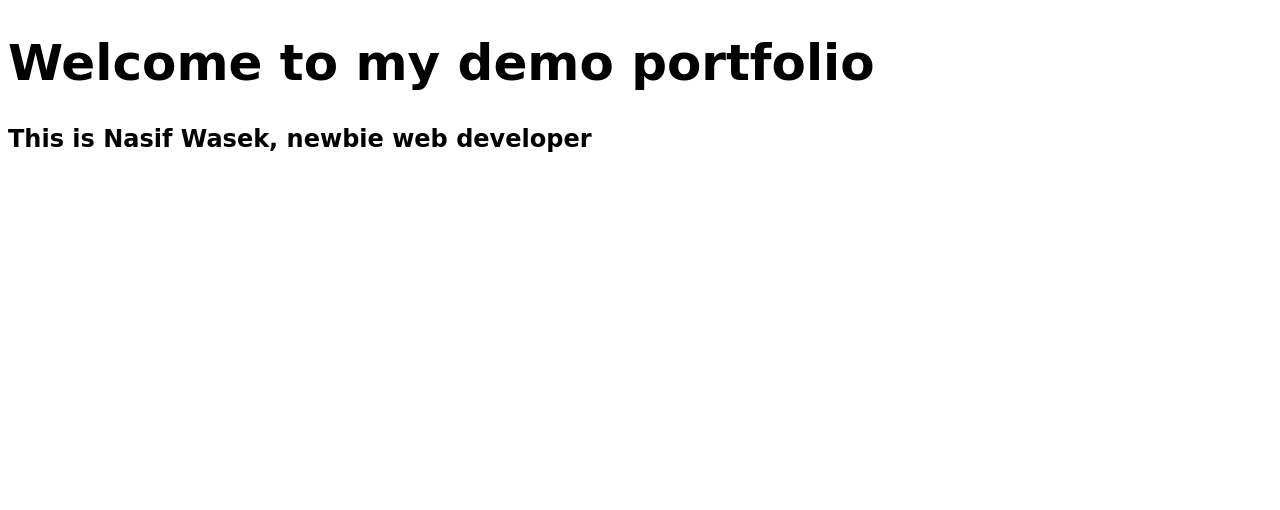
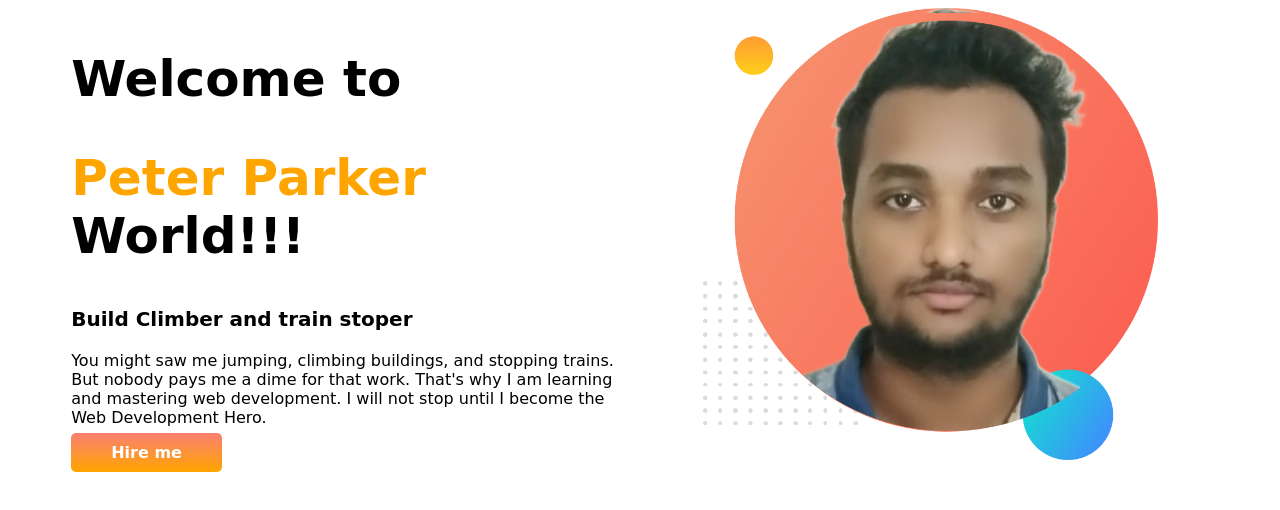
Before and after one commit to nasiffahim/demo-portfolio, a plain HTML site: page index.html in a window 1280 px wide. Drawn offline with Linux system fonts and the light colour scheme; a web font is replaced by a local one.

Commit message:
added some new styles and sections

```diff
--- a/index.html
+++ b/index.html
@@ -1,5 +1,6 @@
 <!DOCTYPE html>
 <html lang="en">
+
 <head>
     <meta charset="UTF-8">
     <meta http-equiv="X-UA-Compatible" content="IE=edge">
@@ -10,8 +11,25 @@
     <link href="https://fonts.googleapis.com/css2?family=Moon+Dance&display=swap" rel="stylesheet">
     <link rel="stylesheet" href="style.css">
 </head>
+
 <body>
-    <h1>Welcome to my demo portfolio</h1>
-    <h2>This is Nasif Wasek, newbie web developer</h2>
+    <section>
+        <div class="half-width">
+            <h1>Welcome to</h1>
+            <h1><span class="org-clr">Peter Parker</span> World!!!</h1>
+            <h3>Build Climber and train stoper</h3>
+            <p>You might saw me jumping, climbing buildings, and stopping trains. But nobody pays me a dime for that
+                work.
+                That's why I am learning and mastering web development. I will not stop until I become the Web
+                Development
+                Hero.</p>
+            <a class="link-button" target="_blank" href="https://www.linkedin.com/in/nasif-wasek-fahim-4539a4208/">Hire
+                me</a>
+        </div>
+        <div class="half-width">
+            <img src="images/my-bg(1).png" alt="">
+        </div>
+    </section>
 </body>
+
 </html>
--- a/style.css
+++ b/style.css
@@ -1,6 +1,38 @@
-body{
+body {
     font-family: 'Moon Dance', cursive;
 }
-h1{
+
+h1 {
     font-size: 50px;
 }
+
+.org-clr {
+    color: orange;
+}
+
+h3 {
+    font-size: 20px;
+}
+
+section {
+    display: flex;
+}
+
+.half-width {
+    width: 50%;
+    padding-left: 5%;
+}
+
+.half-width img {
+    width: 80%;
+}
+
+.link-button {
+    text-decoration: none;
+    background-image: linear-gradient(salmon, orange);
+    color: white;
+    font-weight: 800;
+    padding: 10px 40px;
+    border-radius: 5px;
+
+}
```
